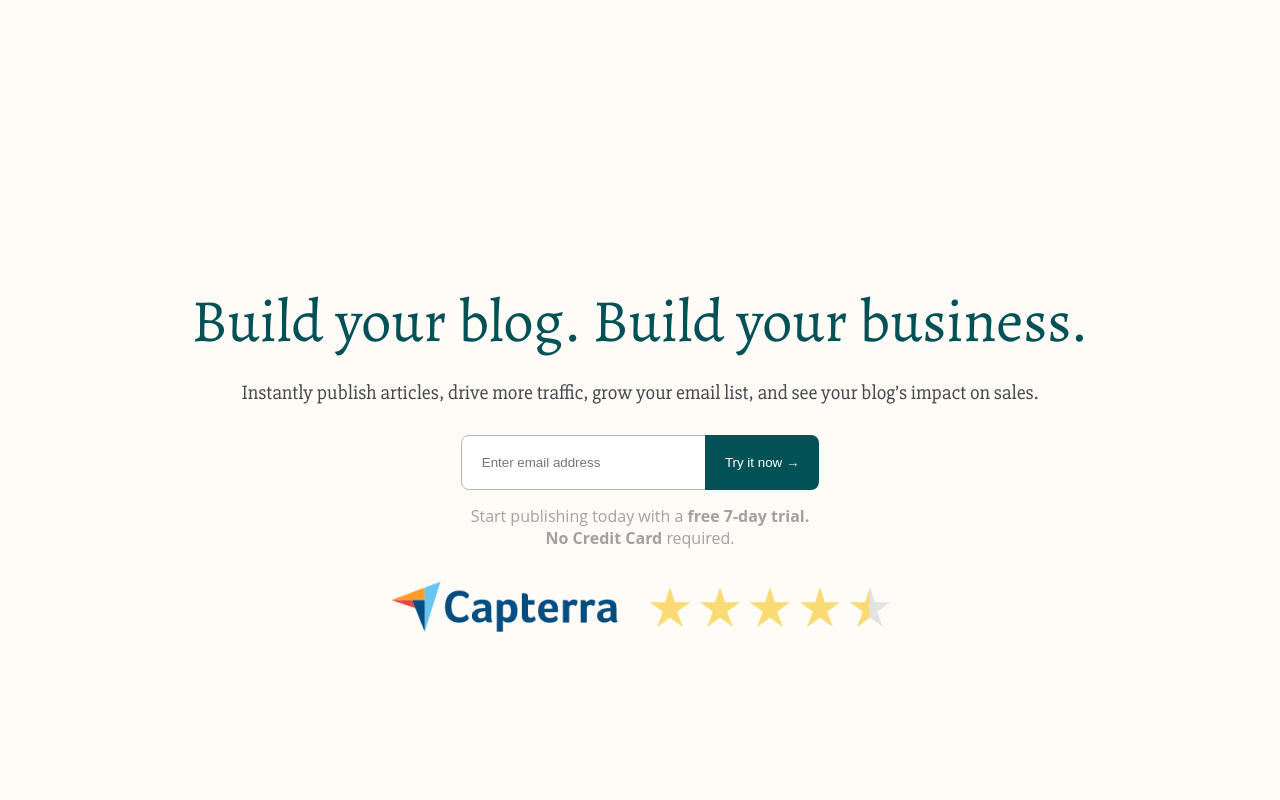
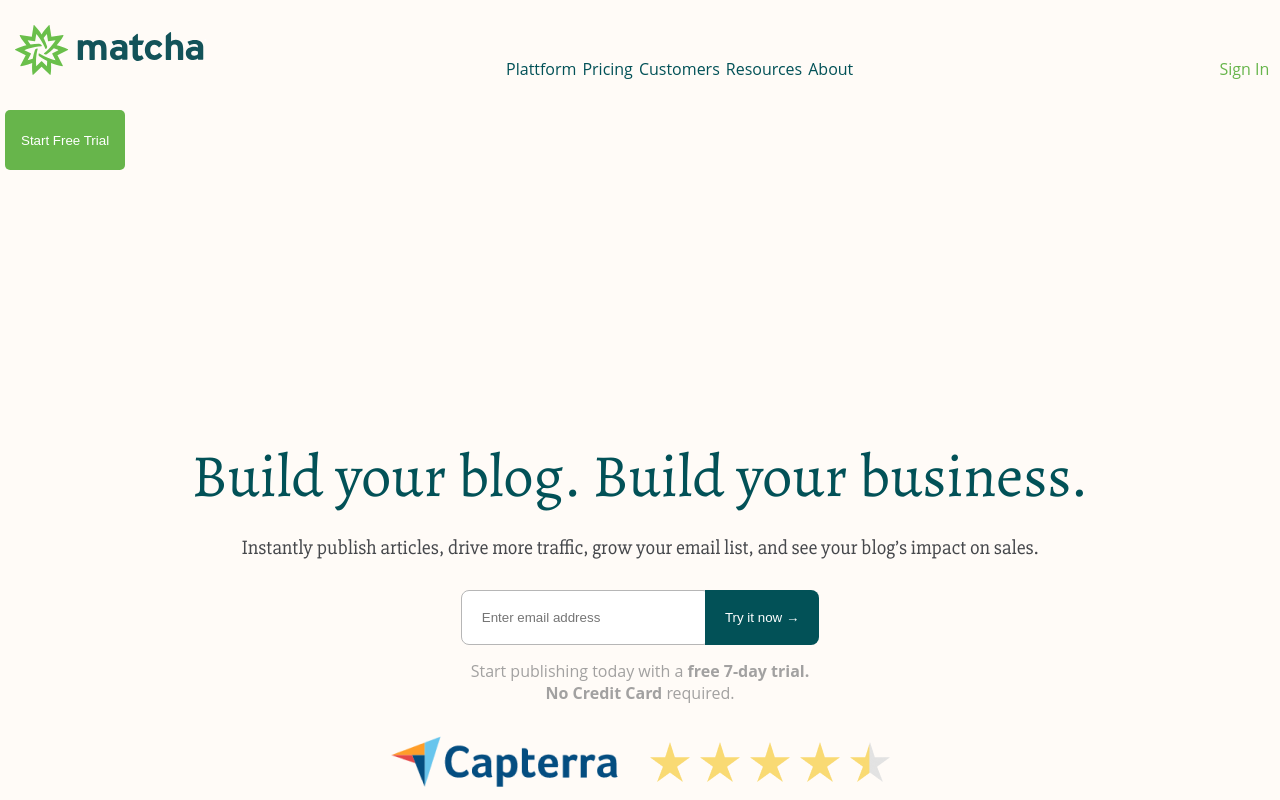
Before and after one commit to TomasPB9/EstructuraDeProyecto, a plain HTML site: page index.html in a window 1280 px wide. Drawn offline with nearby package versions, Linux system fonts and the light colour scheme.

Commit message:
Agregando barra de navegacion

```diff
--- a/estilos.css
+++ b/estilos.css
@@ -8,6 +8,75 @@
   box-sizing: border-box;
 }
 
+/* todos los hijos de header tendran esas propiedades */
+header > * {
+  display: inline-block;
+}
+
+
+.header-container{
+  height:155px ;
+  width:100%;
+  margin-bottom: 273px;
+  background-color: #fffbf7;
+}
+
+.nav_logo{
+  display: inline-flex;
+  margin-top: 25px;
+  margin-left: 10px;
+  height: 50px;
+  width: 100%;
+}
+
+.navbar{
+  display: inline-block;
+  padding-top: 30px;
+  margin-right: 350px;
+  margin-left: 300px;
+}
+.nav_ul{
+  display: flex;
+  margin-top: 15px;
+  margin-bottom: 10px;
+}
+
+.nav_li {
+  display: inline;
+  padding-bottom: 15px;
+  margin-right: 6px;
+  list-style: none;
+}
+
+.actions{
+  display: inline;
+}
+
+.sign_in{
+  color:  #67b54b;;
+  display: inline;
+  margin-left: 6px;
+  cursor: pointer;
+}
+
+.free-bItem{
+  display: inline;
+  margin: 5px;
+  color: white;
+  background-color: #67b54b;
+  height: 60px;
+  border-radius: 5px;
+  padding: .5rem 1rem;
+
+}
+
+.nav_ul .nav_li .nav-link{
+  color: #025157;
+  text-decoration: none;
+}
+
+
+/*  SESION 1 */
 /* con puro nombre del elemento */
 body {
   background-color: #fffbf7;
@@ -52,7 +121,6 @@ input,button {
   border-radius: 8px;
 }
 
-
 input {
   border: 1px solid #b6b6b6;
   padding: 6px 20px;
@@ -73,6 +141,6 @@ button {
   cursor: pointer;
 }
 
-img {
+.item-capterra {
     margin-top: 32px;
 }
--- a/index.html
+++ b/index.html
@@ -7,6 +7,26 @@
     <title>Matcha</title>
 </head>
 <body>
+    <!-- SESION 2; AGREGANDO BARRA DE NAVEGACION -->
+    <header class="header-container">
+        <a class="logo" href="/">
+            <img class="nav_logo" src="nav_logo.svg" alt="nav_logo">
+        </a>
+        <nav class="navbar">
+                <ul class="nav_ul">
+                    <li class="nav_li"><a class="nav-link" href="">Plattform</a</li>
+                    <li class="nav_li"><a class="nav-link" href="">Pricing</a></li>
+                    <li class="nav_li"><a class="nav-link" href="">Customers</a></li>
+                    <li class="nav_li"><a class="nav-link" href="">Resources</a></li>
+                    <li class="nav_li"><a class="nav-link" href="">About</a></li>
+                </ul>
+        </nav>
+        <div class="actions">
+                <a class="sign_in">Sign In</a>
+                <button class=free-bItem type="submit">Start Free Trial</button>
+        </div>
+    </header>
+
     <main>
         <h1>
             Build your blog. Build your business.
@@ -29,7 +49,7 @@
              required.
 
         </p>
-        <img src="capterra.png" alt="Capterra"/>
+        <img class=item-capterra src="capterra.png" alt="Capterra"/>
     </main>
 </body>
 </html>
```
Also changed, not shown: nav_logo.svg (added).
